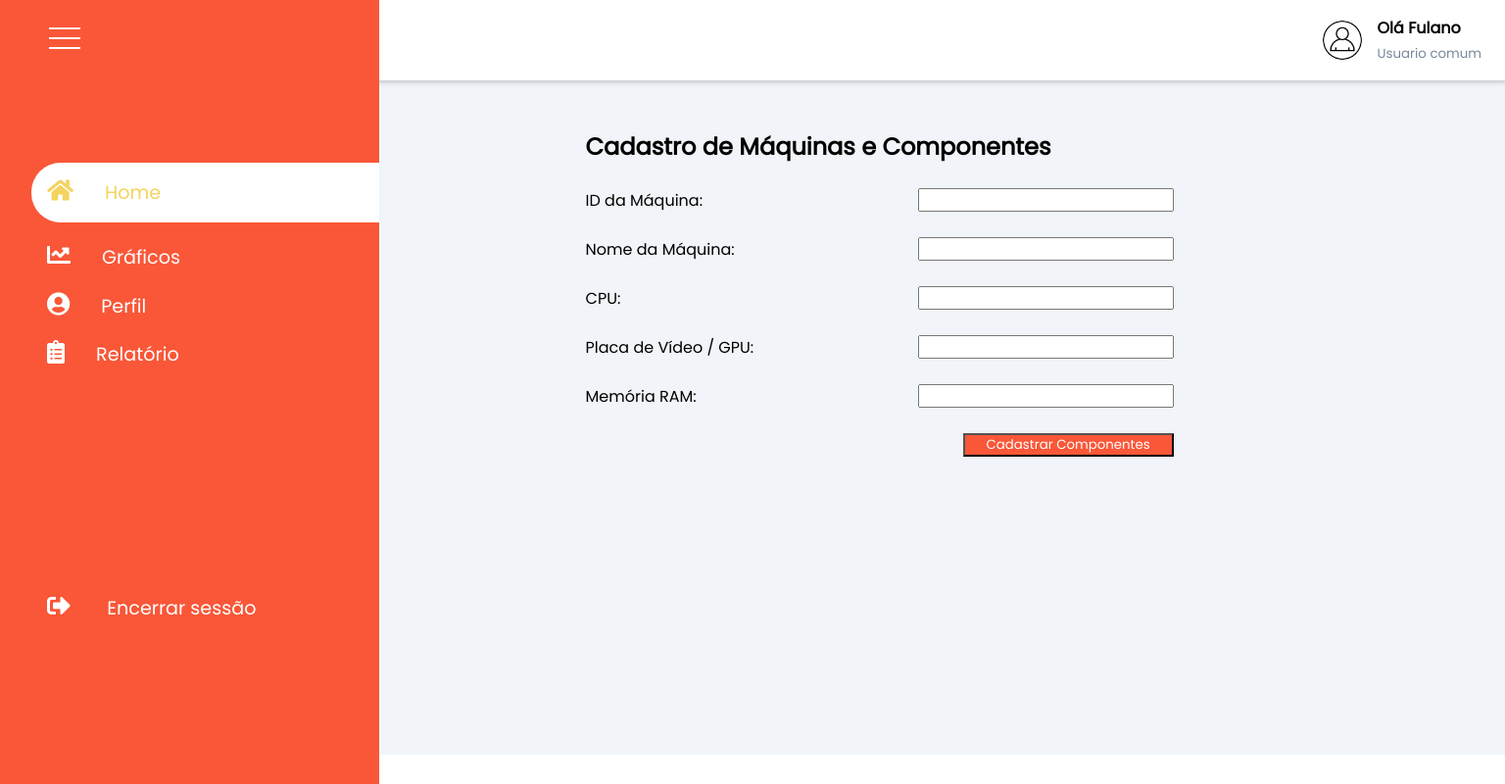
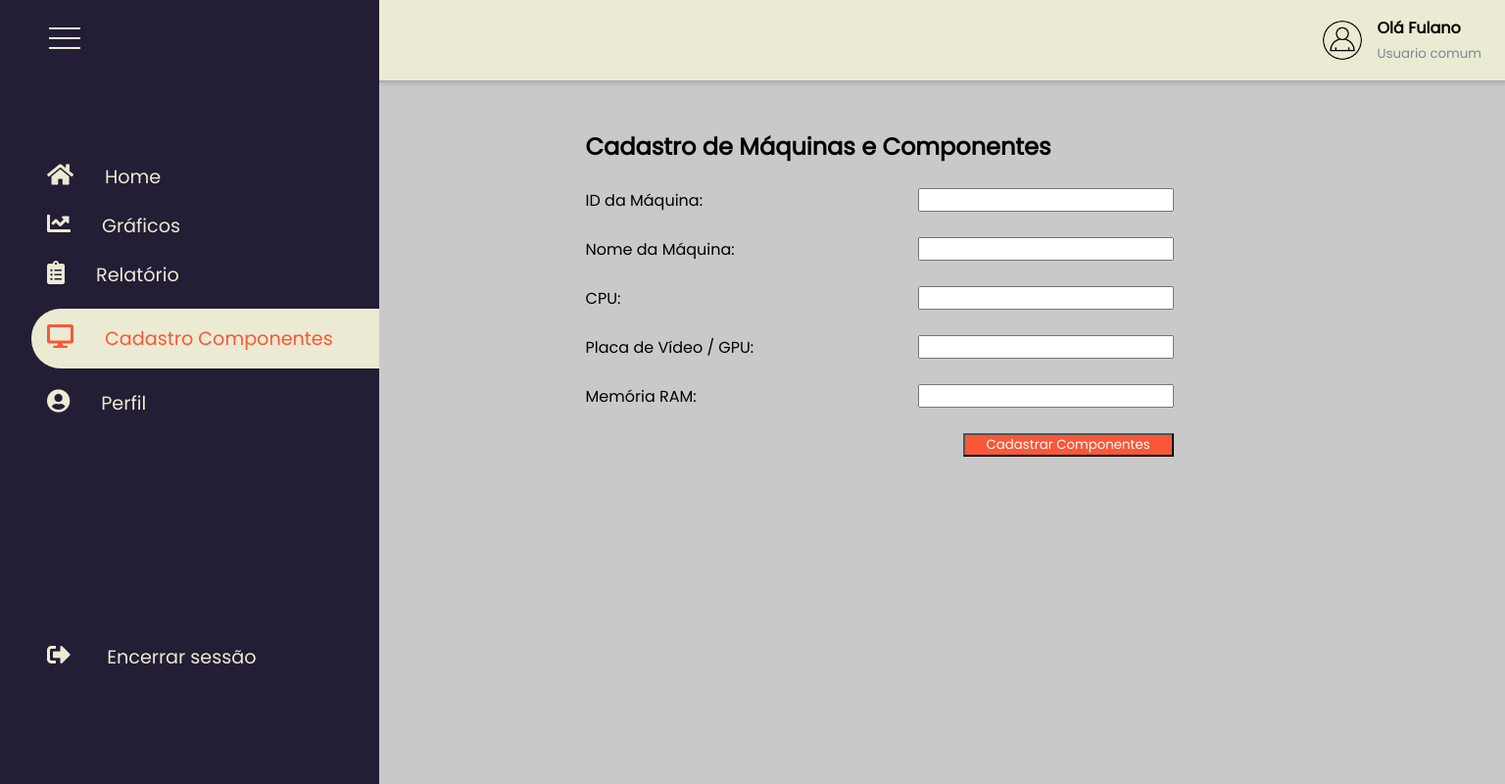
Before and after one commit to RafaellaKimberlly/Grupo-08, a plain HTML site: page Dashboard/html/cadastro-componentes-dashboard.html in a window 1536 px wide. Shown: the whole page at 98% size. Drawn offline with Linux system fonts and the light colour scheme.

Commit message:
Correção dashboard

```diff
--- a/Dashboard/css/cadastro-componentes-dashboard.css
+++ b/Dashboard/css/cadastro-componentes-dashboard.css
@@ -5,6 +5,9 @@
     list-style-type: none;
     text-decoration: none;
     font-family: 'Poppins', sans-serif;
+}
+body{
+    background: rgb(202, 201, 201);
 }
 
 /* Menu de Opções */
@@ -14,7 +17,7 @@
     left: 0;
     top: 0;
     height: 100%;
-    background: #F95738;
+    background: #231D36;
     z-index: 100;
     transition: 0.5s; /* velocidade da mudança largura ao mostrar/esconder menu*/
 }
@@ -27,7 +30,7 @@
   .menu-hamburguer div {
     width: 32px;
     height: 2px;
-    background: #fff;
+    background: #EBEBD3;
     margin: 8px;
     transition: 0.3s;
   }
@@ -61,12 +64,12 @@
 .sidebar-menu a {
     padding-left: 1rem;
     display: block;
-    color: #fff;
+    color: #EBEBD3;
     font-size: 1.2rem;
 }
 
 .sidebar-menu span {
-    color: #fff;
+    color: #EBEBD3;
     padding-left: 1rem;
 }
 
@@ -86,15 +89,15 @@
 
 
 .sidebar-menu a.active {
-    background-color: #fff;
+    background-color: #EBEBD3;
     padding-top: 1rem;
     padding-bottom: 1rem;
-    color: #F4D35E;
+    color: #F95738;
     border-radius: 30px 0 0 30px;
 }
 
 .sidebar-menu a.active span {
-    color:  #F4D35E;
+    color:  #F95738;
 }
 
 
@@ -197,7 +200,7 @@
     top: 0;
     z-index: 1;
     transition: width 300ms;
-    background-color: #fff;
+    background-color: #EBEBD3;
 }
 
 .search-wrapper {
@@ -245,7 +248,6 @@
 main {
     margin-top: 60px;
     padding: 2rem 1.5rem;
-    background: #f1f5f9;
     min-height: calc(100vh - 90px);
 }
 
--- a/Dashboard/html/cadastro-componentes-dashboard.html
+++ b/Dashboard/html/cadastro-componentes-dashboard.html
@@ -24,32 +24,32 @@
                     <div class="line3"></div>
                 </div>
             </label>
-            <!-- <label for="menu-toggle">
-                <i class="fas fa-bars"></i>
-            </label> -->
-            <!-- <span class="sidebar-logo-reduzido"><img src="../img/logoNovaReduzida.png" alt="logo friocontrol"></span>
-            <span class="sidebar-logo"><img src="../img/LogoNovaBranco.png" alt="logo friocontrol"></span> -->
         </div>
         <div class="sidebar-menu">
             <ul>
                 <li>
-                    <a class="active" href="dashboard-home.html"><i class="fas fa-home"></i><span>Home</span></a>
+                    <a href="dashboard-home.html"><i class="fas fa-home"></i><span>Home</span></a>
                 </li>
                 <li>
-                    <a href="*"><i class="fas fa-chart-line"></i><span>Gráficos</span></a>
+                    <a href="dashboard.html"><i class="fas fa-chart-line"></i><span>Gráficos</span></a>
+                </li>
+                <li>
+                    <a href="dashboard-relatorios.html"><i class="fas fa-clipboard-list"></i><span>Relatório</span></a>
+                </li>
+                <li>
+                    <a class="active" href="cadastro-componentes-dashboard.html"><i
+                            class="fas fa-desktop"></i></i><span>Cadastro Componentes</span></a>
                 </li>
                 <li>
                     <a href="dashboard-perfil.html"><i class="fas fa-user-circle"></i><span>Perfil</span></a>
-                </li>
-                <li>
-                    <a href="dashboard-relatorios.html"><i class="fas fa-clipboard-list"></i><span>Relatório</span></a>
                 </li>
             </ul>
         </div>
         <div class="sidebar-menu sair">
             <ul>
                 <li>
-                    <a href="../../Site Institucional/WebSite/public/login-cadastro.html"><i class="fas fa-sign-out-alt"></i>
+                    <a href="../../Site Institucional/WebSite/public/login-cadastro.html"><i
+                            class="fas fa-sign-out-alt"></i>
                         <span>Encerrar sessão</span></a>
                 </li>
             </ul>
@@ -80,7 +80,7 @@
 
                     <label for="">
                         ID da Máquina:
-                    <input class="ipt-form" type="text" name="id-maquina" > <br><br>
+                        <input class="ipt-form" type="text" name="id-maquina"> <br><br>
                     </label>
 
                     <label for="">
```
Also changed, not shown: Dashboard/css/dashboard-home.css (+8 -8 lines), Dashboard/html/dashboard-home.html (+7 -8 lines), Dashboard/html/dashboard-perfil.html (+12 -11 lines), Dashboard/html/dashboard-relatorios.html (+13 -12 lines), Dashboard/html/dashboard.html (+10 -10 lines), Dashboard/css/dashboard.css (line endings or trailing spaces). Lines whose indentation alone changed are shown as unchanged.
